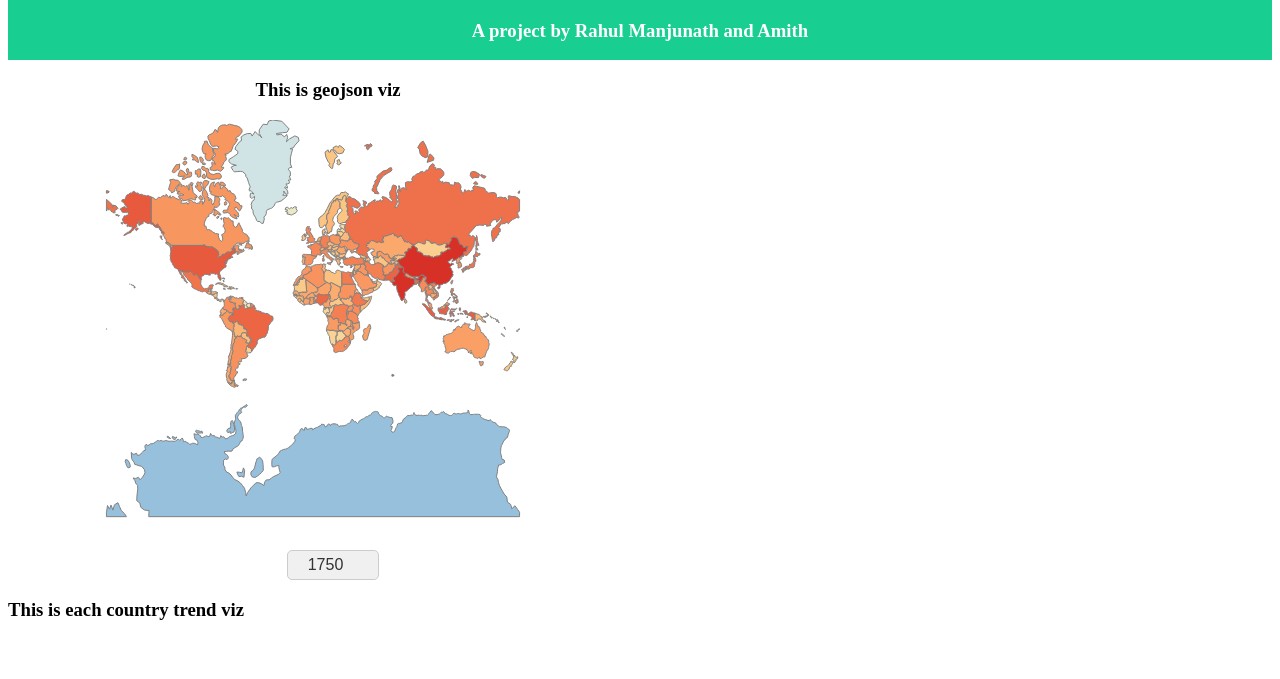
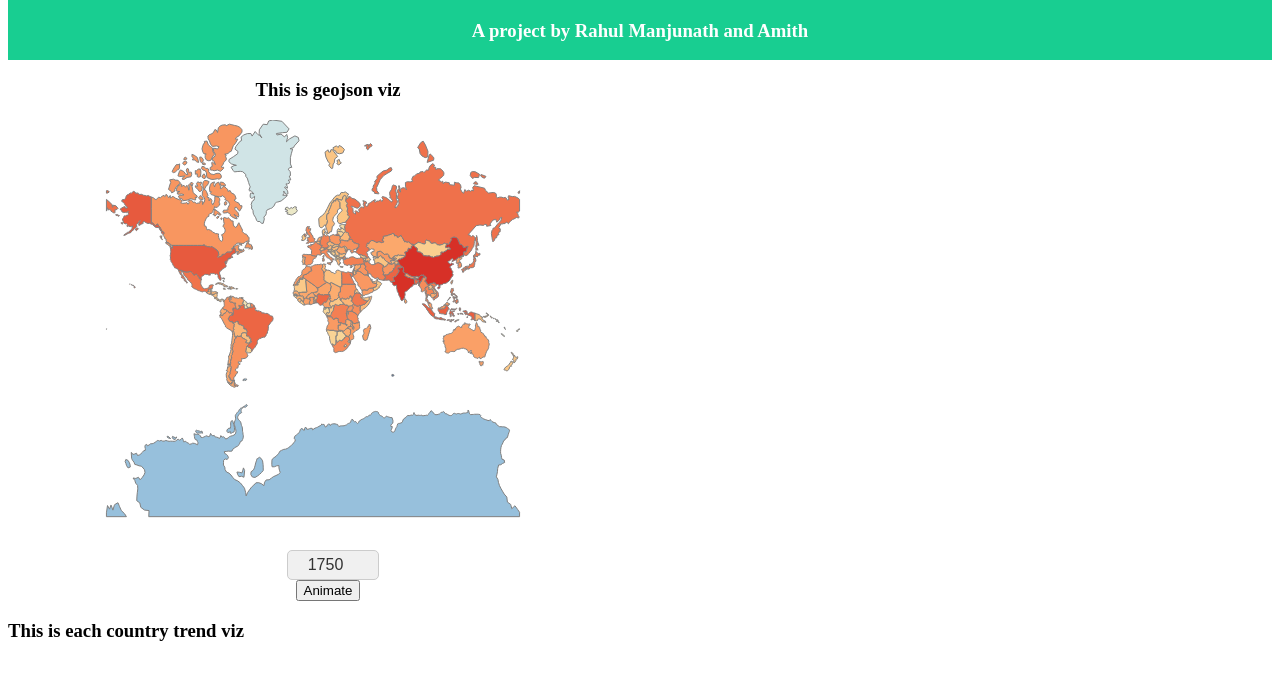
Before and after one commit to amith-2001/World-Wide-CO2-Emissions, a plain HTML site: page D3js-Visualization/index.html in a window 1280 px wide. Shown: the part 87-766 px from the top of the page. Drawn offline with Linux system fonts and the light colour scheme.

Commit message:
trial commit

```diff
--- a/D3js-Visualization/index.html
+++ b/D3js-Visualization/index.html
@@ -20,6 +20,7 @@
                 <div class="map"></div>
                 <div class="slider-container">
                     <input type="number" id="yearSlider" min="1750" max="2020" value="1750" step="1">
+                    <button id="animateButton">Animate</button>
                 </div>
             </div>
         </div>
```
